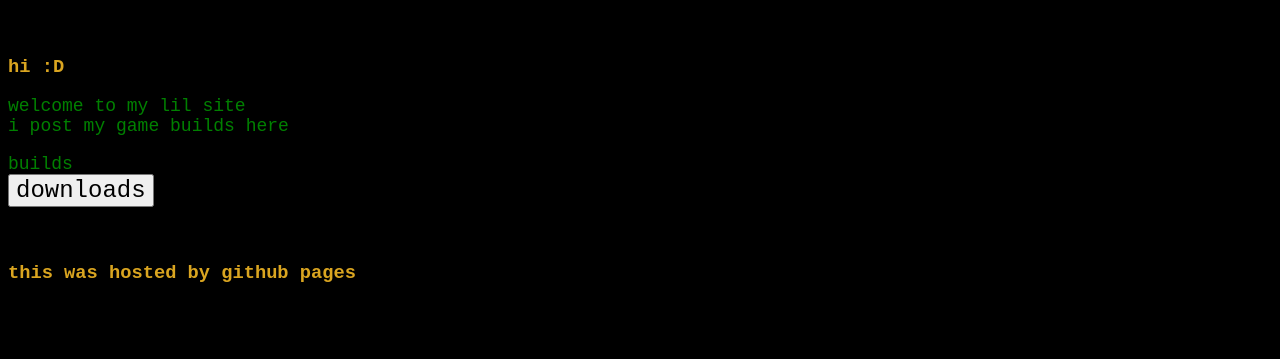
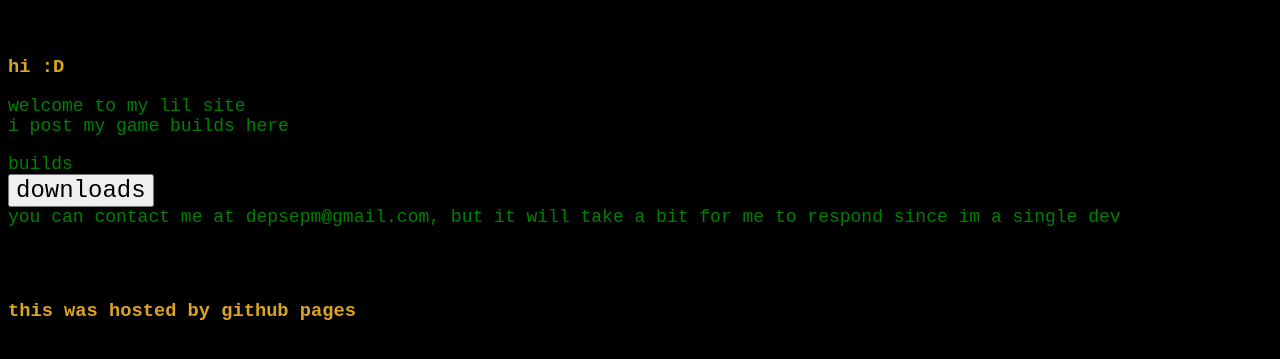
Before and after one commit to depsep-gt/deps-gorilla-horror, a plain HTML site: page index.html in a window 1280 px wide. Shown: the part 61-420 px from the top of the page. Drawn offline with Linux system fonts and the light colour scheme.

Commit message:
quick update
adds a email thing on here

```diff
--- a/index.html
+++ b/index.html
@@ -12,6 +12,8 @@
     <div>welcome to my lil site</div>
     <div>i post my game builds here</div>
     <br>
-    <div>builds</div> <button onclick="window.location.href='downloadlatest.html'">downloads</button><br><br><br>
+    <div>builds</div> <button onclick="window.location.href='downloadlatest.html'">downloads</button><br>
+    <div>you can contact me at depsepm@gmail.com, but it will take a bit for me to respond since im a single dev</div>
+    <br><br><br>
     <h3>this was hosted by github pages</h3>
 </body>
```
